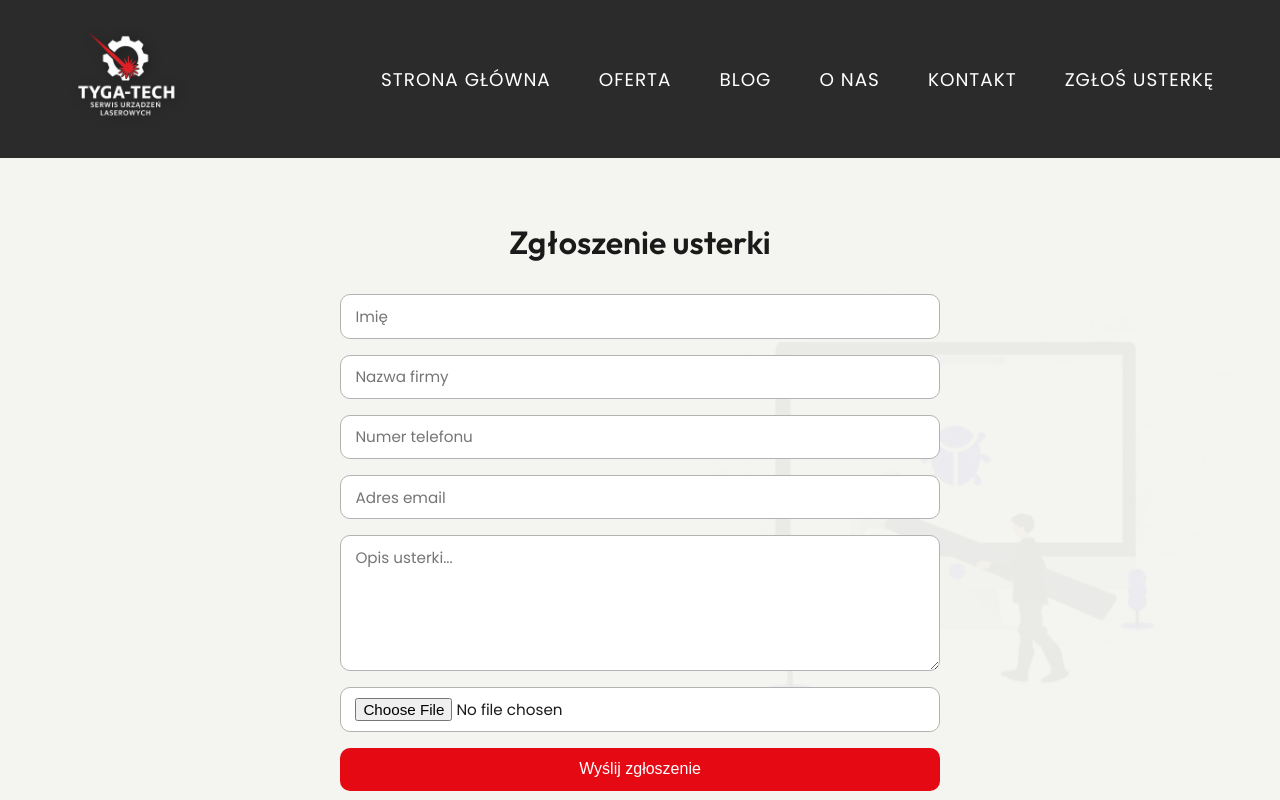
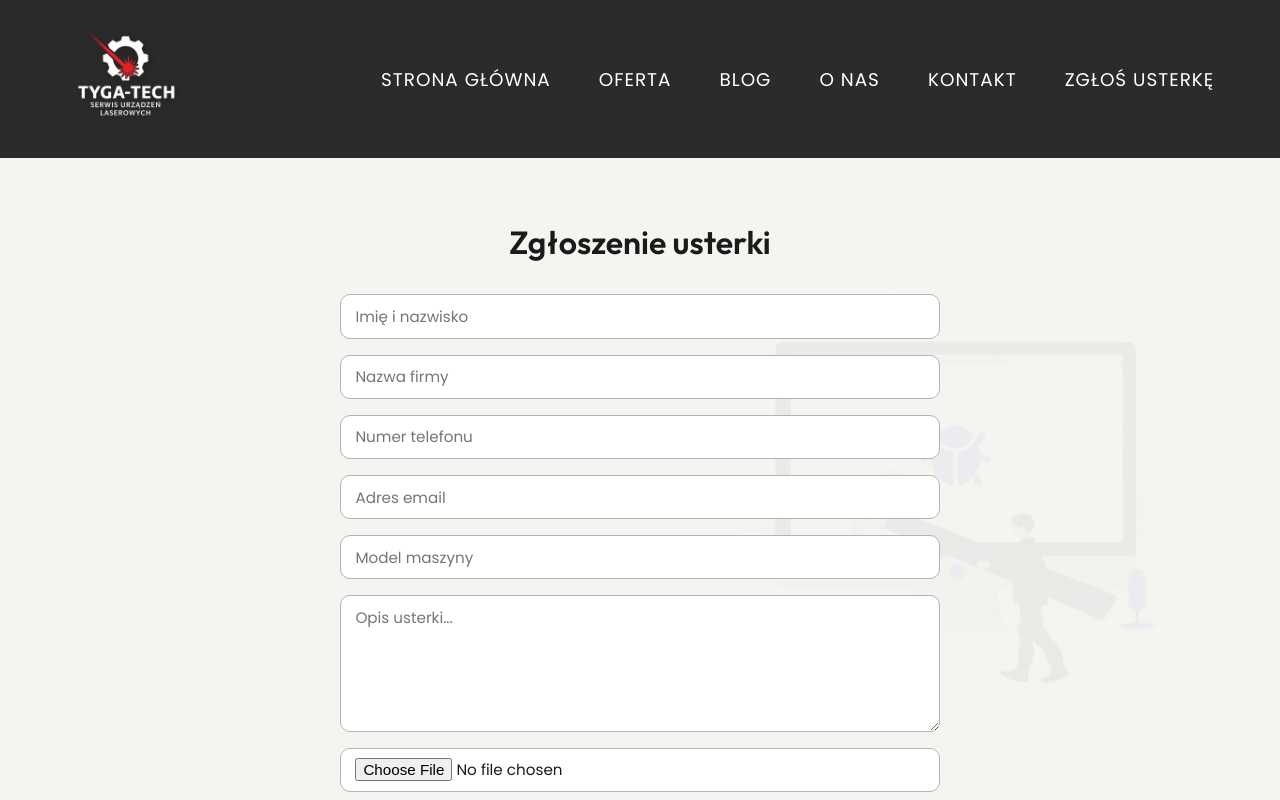
Before and after one commit to KacperKosicki/tyga-tech, a React (Create React App) app in the folder frontend/: page /zgloszenie in a window 1280 px wide. Shown: the top 800 px of the page. Built offline with nearby package versions, Linux system fonts and the light colour scheme.

Commit message:
Dodanie pogrubień w AboutUs. Dodanie inputa model w ReportForm.

```diff
--- a/frontend/src/pages/AboutUs/AboutUs.jsx
+++ b/frontend/src/pages/AboutUs/AboutUs.jsx
@@ -14,7 +14,7 @@ const AboutUs = () => {
 
       <div className={styles.container}>
         <p data-aos="fade-up" data-aos-delay="0">
-          <strong>TYGA‑TECH Sp. z o.o.</strong> to dynamicznie rozwijająca się firma z siedzibą w Krzyżu Wielkopolskim, specjalizująca się w serwisie, naprawach i instalacjach maszyn przemysłowych. Naszym celem jest dostarczanie niezawodnych i nowoczesnych rozwiązań technicznych dla klientów z całej Polski.
+          <strong>TYGA‑TECH Sp. z o.o.</strong> to dynamicznie rozwijająca się firma z siedzibą w <strong>Krzyżu Wielkopolskim</strong>, specjalizująca się w serwisie, naprawach i instalacjach maszyn przemysłowych. Naszym celem jest dostarczanie niezawodnych i nowoczesnych rozwiązań technicznych dla klientów z <strong>całej Polski</strong>.
         </p>
 
         <ul data-aos="fade-up" data-aos-delay="100">
--- a/frontend/src/pages/ReportForm/ReportForm.jsx
+++ b/frontend/src/pages/ReportForm/ReportForm.jsx
@@ -7,6 +7,7 @@ const ReportForm = () => {
     company: '',
     phone: '',
     email: '',
+    model: '',
     description: '',
     file: null,
   });
@@ -47,10 +48,11 @@ const ReportForm = () => {
           data-aos="fade-up"
           data-aos-delay="200"
         >
-          <input type="text" name="name" placeholder="Imię" required onChange={handleChange} />
+          <input type="text" name="name" placeholder="Imię i nazwisko" required onChange={handleChange} />
           <input type="text" name="company" placeholder="Nazwa firmy" onChange={handleChange} />
           <input type="tel" name="phone" placeholder="Numer telefonu" required onChange={handleChange} />
           <input type="email" name="email" placeholder="Adres email" required onChange={handleChange} />
+          <input type="text" name="model" placeholder="Model maszyny" onChange={handleChange} />
           <textarea name="description" placeholder="Opis usterki..." required rows={5} onChange={handleChange}></textarea>
           <input type="file" name="file" accept="image/*" onChange={handleChange} />
           <button type="submit">Wyślij zgłoszenie</button>
```
